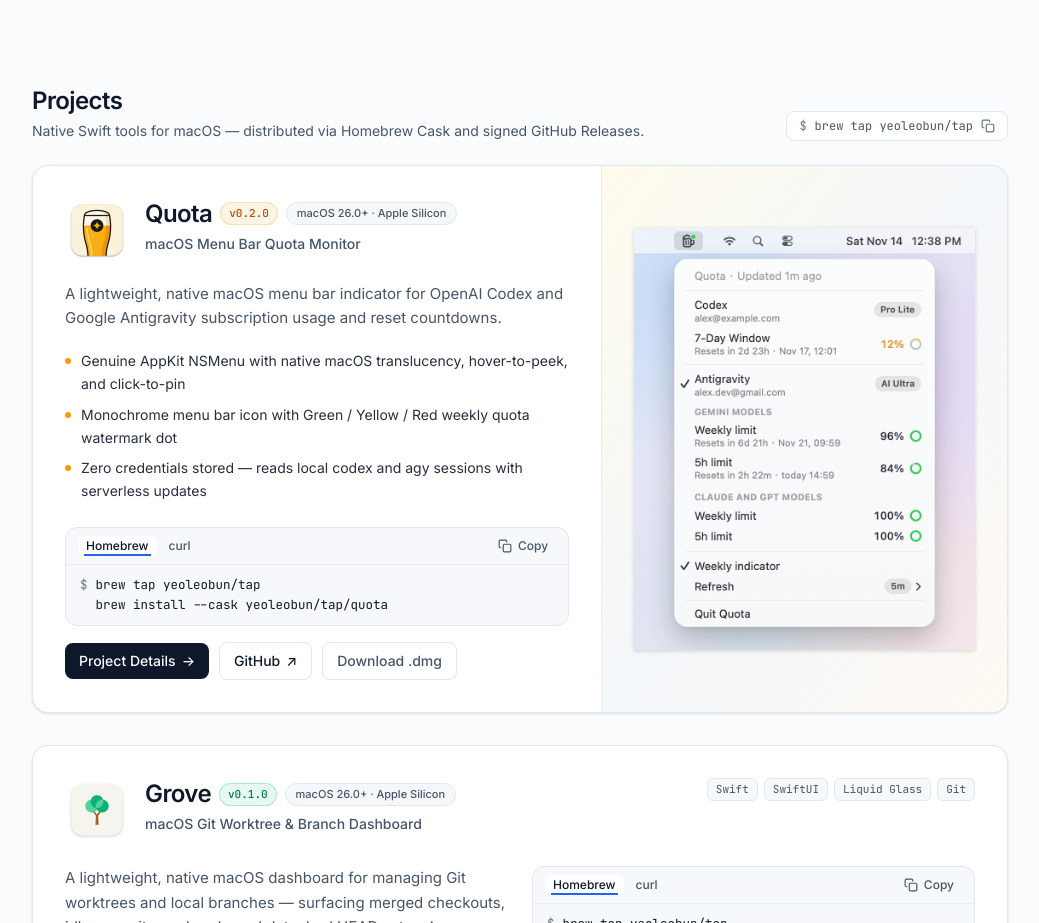
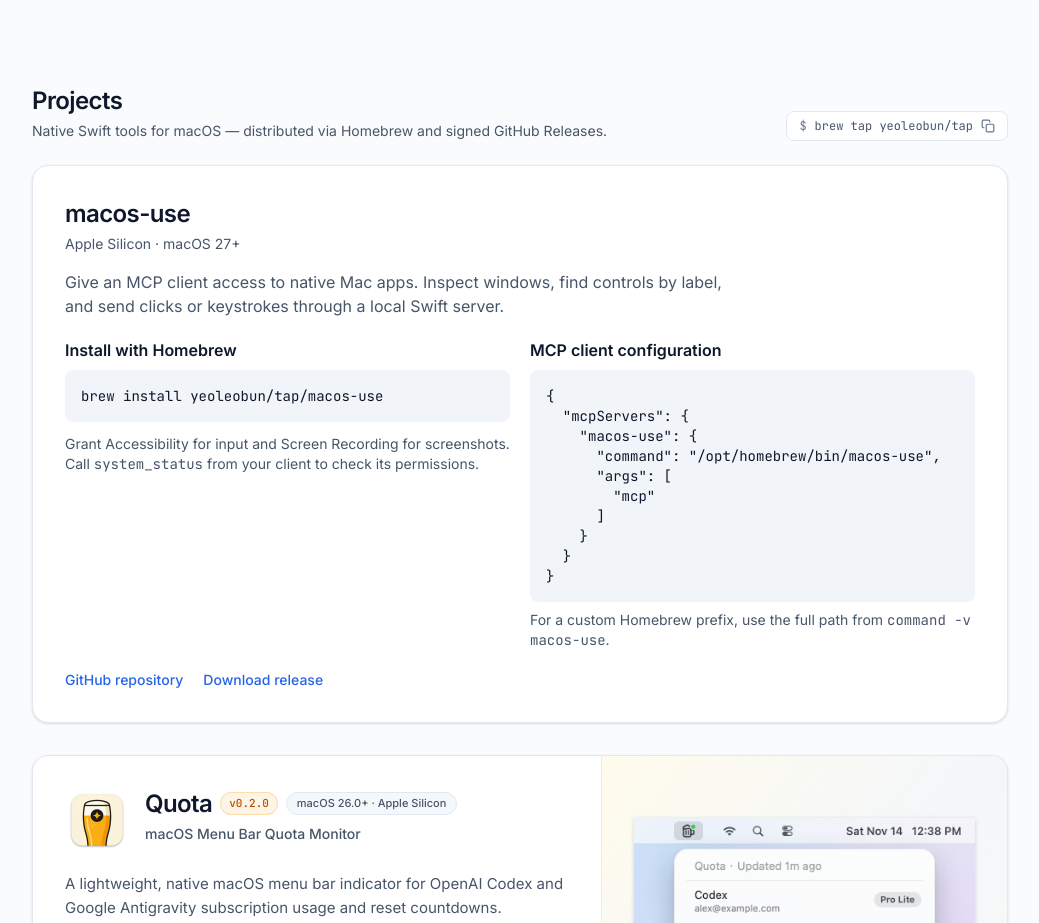
Before and after one commit to yeoleobun/yeoleobun.github.io, an Astro site: page / in a window 1280 px wide. Shown: the part 365-1288 px from the top of the page, without its empty margins (120-1159 px from the left). Built offline with nearby package versions, Linux system fonts and the light colour scheme; Astro itself is replaced by a stand-in of ours; some packages are replaced by stand-ins of ours; code samples lack their colours.

Commit message:
Feature macos-use with Homebrew and MCP setup

```diff
--- /dev/null
+++ b/src/components/MacosUseSection.astro
@@ -0,0 +1,33 @@
+---
+const config = JSON.stringify({
+  mcpServers: { "macos-use": { command: "/opt/homebrew/bin/macos-use", args: ["mcp"] } },
+}, null, 2);
+---
+
+<article id="macos-use" class="scroll-mt-20 rounded-2xl border border-line bg-surface p-6 shadow-sm sm:p-8">
+  <h3 class="text-2xl font-semibold tracking-tight text-ink">macos-use</h3>
+  <p class="mt-1 text-sm text-ink-muted">Apple Silicon · macOS 27+</p>
+  <p class="mt-4 max-w-2xl text-ink-muted">
+    Give an MCP client access to native Mac apps. Inspect windows, find controls by label,
+    and send clicks or keystrokes through a local Swift server.
+  </p>
+  <div class="mt-5 grid gap-5 lg:grid-cols-2">
+    <div class="min-w-0">
+      <h4 class="font-semibold text-ink">Install with Homebrew</h4>
+      <pre class="mt-2 overflow-x-auto rounded-lg bg-surface-muted p-4 text-sm"><code>brew install yeoleobun/tap/macos-use</code></pre>
+      <p class="mt-3 text-sm text-ink-muted">
+        Grant Accessibility for input and Screen Recording for screenshots. Call
+        <code>system_status</code> from your client to check its permissions.
+      </p>
+    </div>
+    <div class="min-w-0">
+      <h4 class="font-semibold text-ink">MCP client configuration</h4>
+      <pre class="mt-2 overflow-x-auto rounded-lg bg-surface-muted p-4 text-sm"><code>{config}</code></pre>
+      <p class="mt-2 text-sm text-ink-muted">For a custom Homebrew prefix, use the full path from <code>command -v macos-use</code>.</p>
+    </div>
+  </div>
+  <div class="mt-5 flex gap-5 text-sm font-medium text-accent">
+    <a href="https://github.com/yeoleobun/macos-use">GitHub repository</a>
+    <a href="https://github.com/yeoleobun/macos-use/releases/latest">Download release</a>
+  </div>
+</article>
--- a/src/pages/index.astro
+++ b/src/pages/index.astro
@@ -1,5 +1,6 @@
 ---
 import BaseLayout from "@/layouts/BaseLayout.astro";
+import MacosUseSection from "@/components/MacosUseSection.astro";
 import ProjectShowcaseCard from "@/components/ProjectShowcaseCard.astro";
 import PostRow from "@/components/PostRow.astro";
 import { SITE } from "@/site";
@@ -106,7 +107,7 @@ const recentPosts = allPosts.slice(0, 8);
           Projects
         </h2>
         <p class="mt-1 text-sm text-ink-muted">
-          Native Swift tools for macOS — distributed via Homebrew Cask and signed
+          Native Swift tools for macOS — distributed via Homebrew and signed
           GitHub Releases.
         </p>
       </div>
@@ -150,6 +151,7 @@ const recentPosts = allPosts.slice(0, 8);
     </div>
 
     <div class="space-y-8">
+      <MacosUseSection />
       {PROJECTS.map((project) => <ProjectShowcaseCard project={project} />)}
     </div>
   </section>
--- a/src/pages/projects/index.astro
+++ b/src/pages/projects/index.astro
@@ -1,5 +1,6 @@
 ---
 import BaseLayout from "@/layouts/BaseLayout.astro";
+import MacosUseSection from "@/components/MacosUseSection.astro";
 import ProjectShowcaseCard from "@/components/ProjectShowcaseCard.astro";
 import { PROJECTS } from "@/data/projects";
 import { SITE } from "@/site";
@@ -7,7 +8,7 @@ import { SITE } from "@/site";
 
 <BaseLayout
   title={`Projects — ${SITE.title}`}
-  description="Native macOS developer tools built by yeoleobun: Quota and Grove."
+  description="Native macOS developer tools built by yeoleobun: macos-use, Quota, and Grove."
   activeNav="projects"
 >
   <section class="mx-auto max-w-5xl px-4 pb-16 pt-10 sm:px-6 sm:pb-20 sm:pt-12">
@@ -68,6 +69,7 @@ import { SITE } from "@/site";
     </div>
 
     <div class="space-y-8">
+      <MacosUseSection />
       {PROJECTS.map((project) => <ProjectShowcaseCard project={project} />)}
     </div>
   </section>
```
